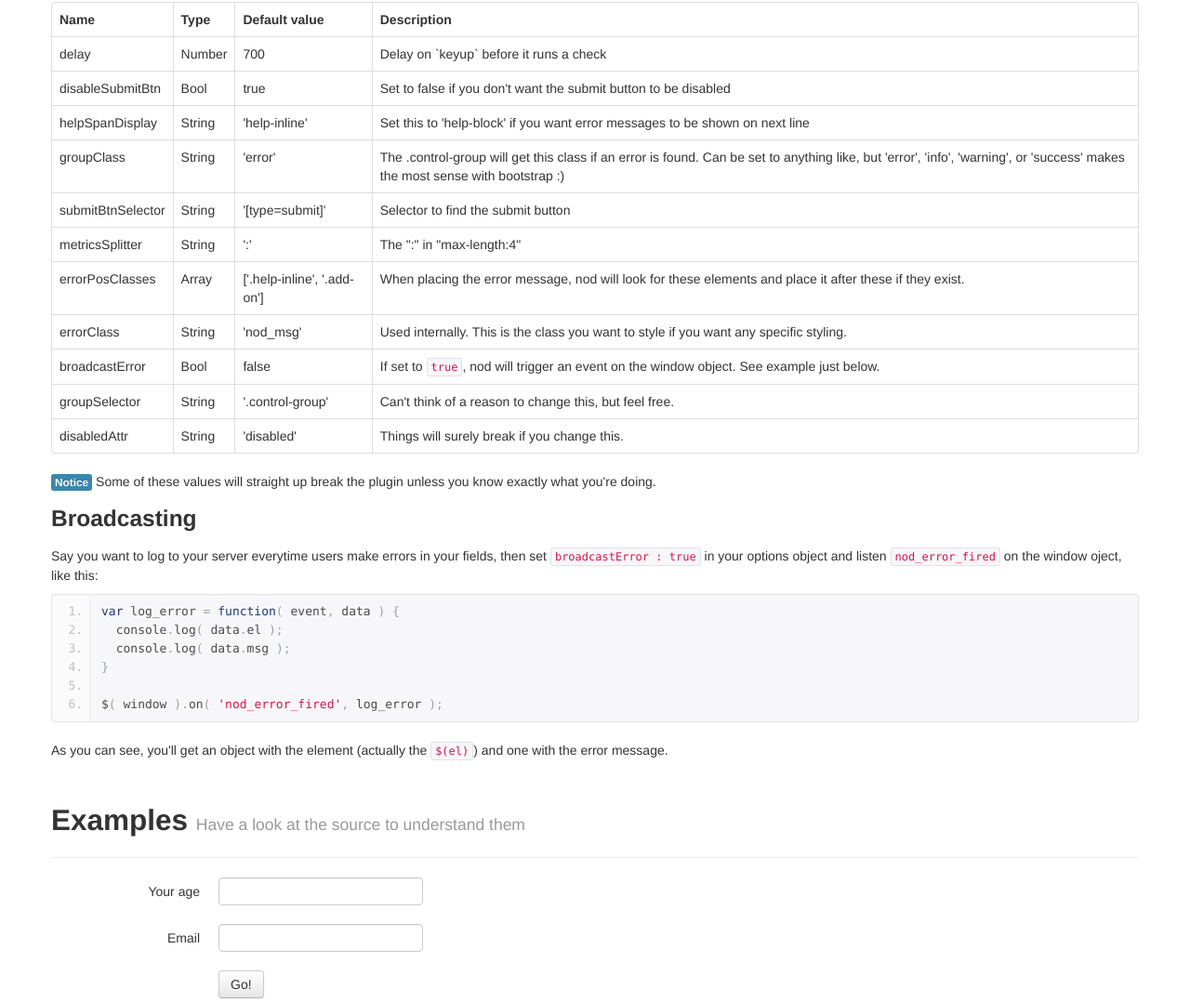
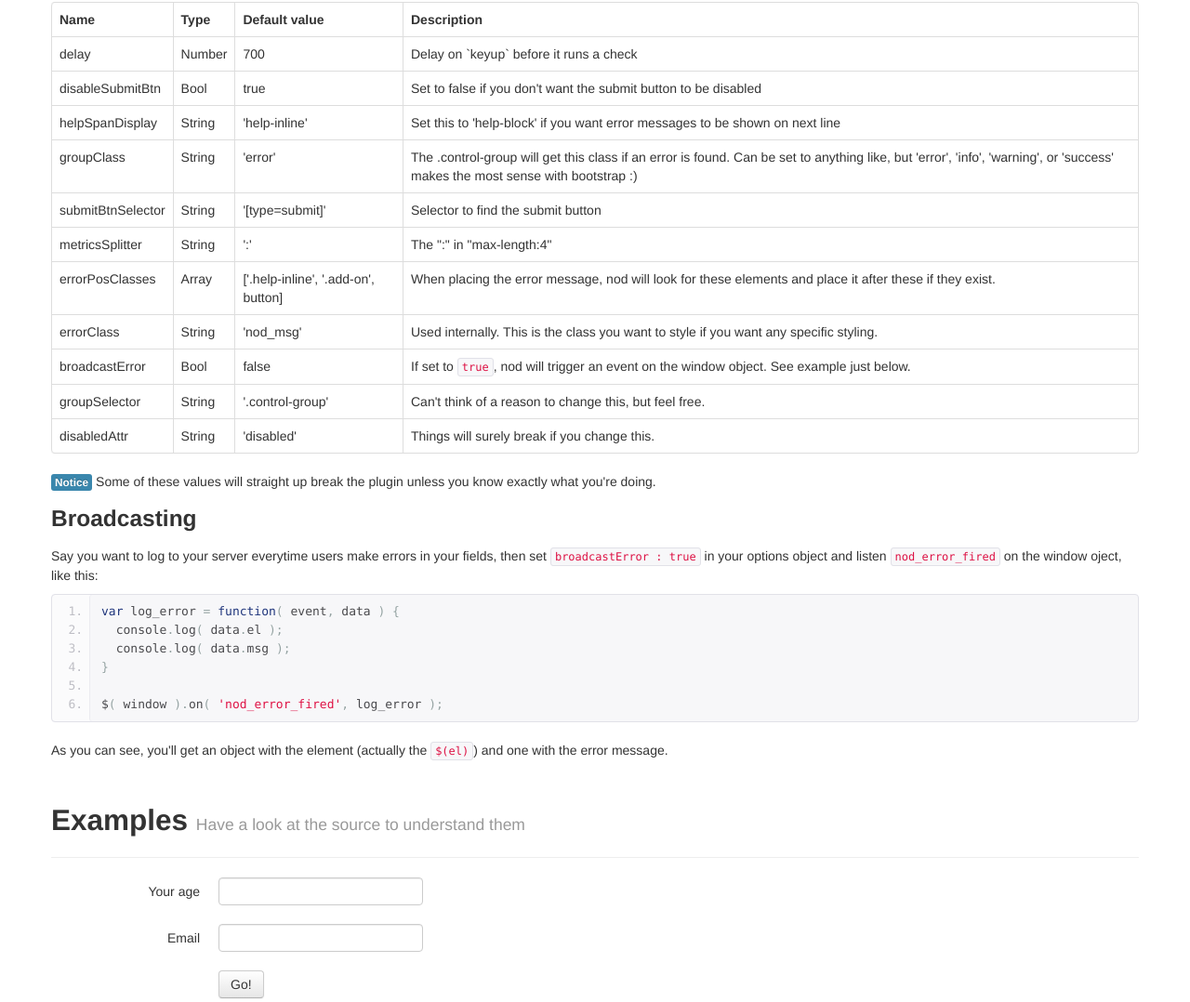
Before and after one commit to casperin/nod, a plain HTML site: page index.html in a window 1280 px wide. Shown: the part 1692-2770 px from the top of the page at 93% size. Drawn offline with Linux system fonts and the light colour scheme.

Commit message:
updated docs

```diff
--- a/index.html
+++ b/index.html
@@ -205,7 +205,7 @@ $(&quot;#form&quot;).nod( metrics );</pre>
           <tr>
             <td>errorPosClasses</td>
             <td>Array</td>
-            <td>['.help-inline', '.add-on']</td>
+            <td>['.help-inline', '.add-on', button]</td>
             <td>When placing the error message, nod will look for these elements and place it after these if they exist.</td>
           </tr>
           <tr>
```
